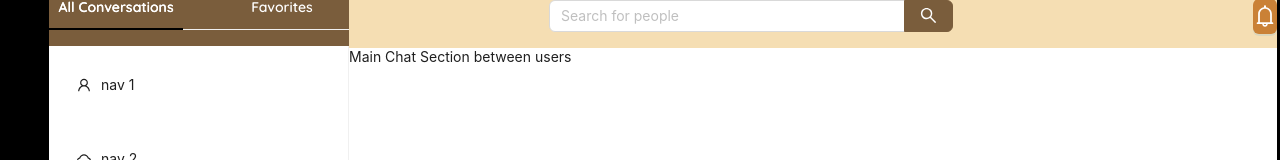
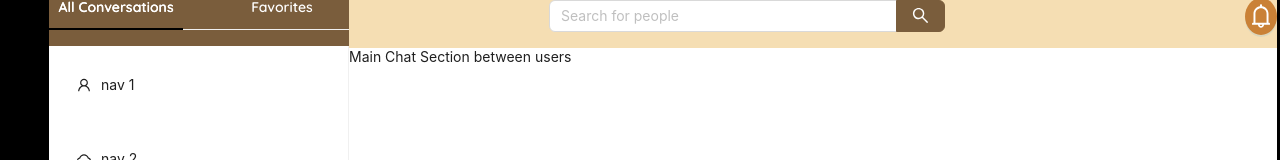
Before and after one commit to EvanZig/messengerApp, a React (Create React App) app in the folder client/: page / in a window 1280 px wide. Shown: the top 160 px of the page. Built offline with nearby package versions, Linux system fonts and the light colour scheme.

Commit message:
completed notification button UI

```diff
--- a/client/src/components/ChatUi/ChatTopBar/ChatTopBar.tsx
+++ b/client/src/components/ChatUi/ChatTopBar/ChatTopBar.tsx
@@ -1,4 +1,4 @@
-import React from 'react'
+import React, { useState } from 'react'
 import '../../../styles/componentStyling/TopBarStyling.scss'
 import { Button, Input } from 'antd'
 import { BellOutlined, BellFilled } from '@ant-design/icons'
@@ -8,6 +8,12 @@ const { Search } = Input
 const onSearch = (value: string) => console.log(value)
 
 export default function ChatTopBar() {
+    const [isHovered, setIsHovered] = useState(false)
+
+    const handleHover = (hoverState: boolean) => {
+        setIsHovered(hoverState)
+    }
+
     return (
         <div className="chatTopBar">
             <Search
@@ -18,8 +24,17 @@ export default function ChatTopBar() {
             />
             <Button
                 type="primary"
-                icon={<BellOutlined style={{ fontSize: '22px' }} />}
+                onMouseEnter={() => handleHover(true)}
+                onMouseLeave={() => handleHover(false)}
+                icon={
+                    isHovered ? (
+                        <BellFilled style={{ fontSize: '24px' }} />
+                    ) : (
+                        <BellOutlined style={{ fontSize: '24px' }} />
+                    )
+                }
                 className="notifications"
+                shape="circle"
             ></Button>
         </div>
     )
--- a/client/src/styles/componentStyling/TopBarStyling.scss
+++ b/client/src/styles/componentStyling/TopBarStyling.scss
@@ -39,7 +39,7 @@ $brown: #7a5d3c;
 .notifications {
     margin-left: 300px;
     background-color: #ca8136;
-    height: 35px;
+    height: 37px;
     width: 40px !important;
 
     &:hover,
```
